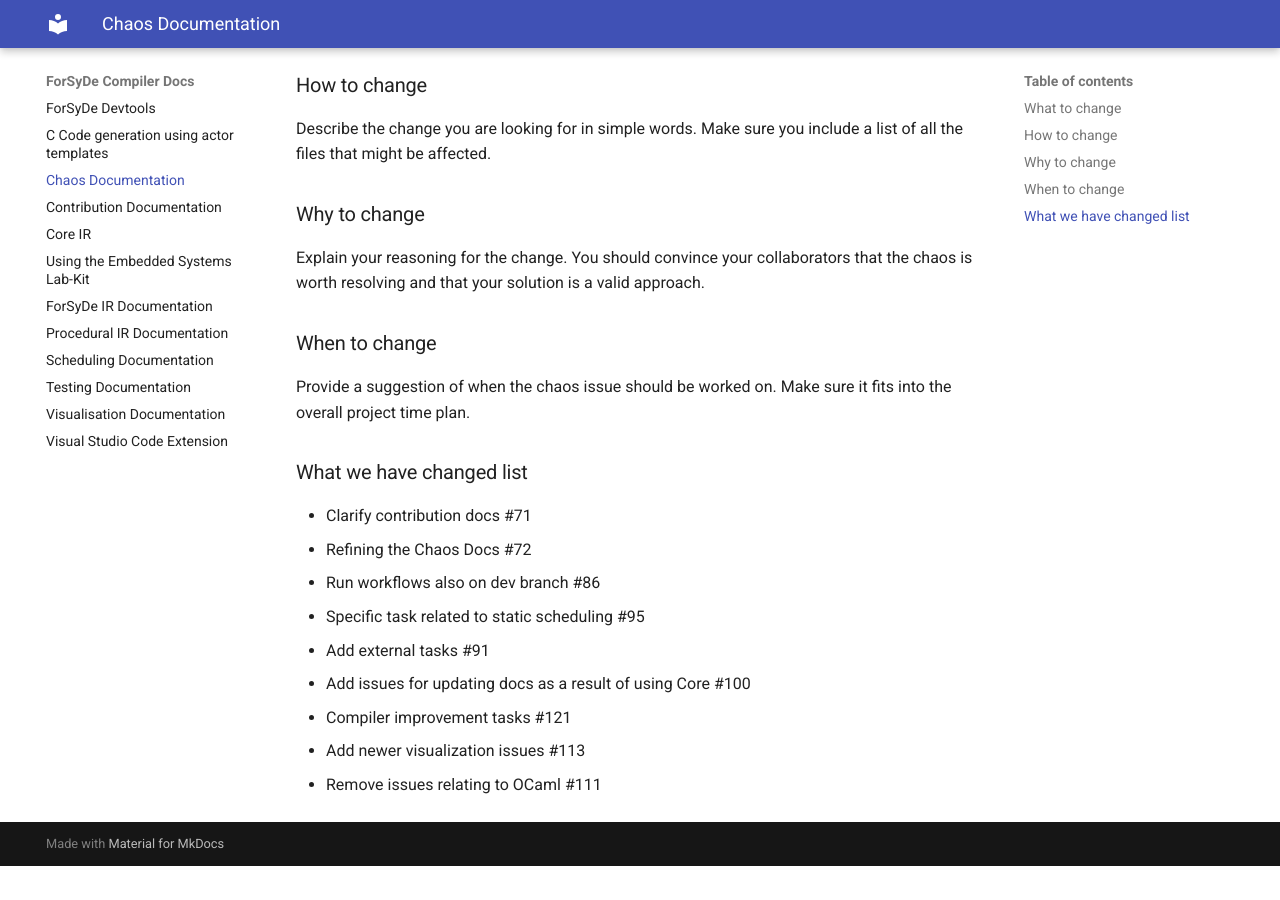
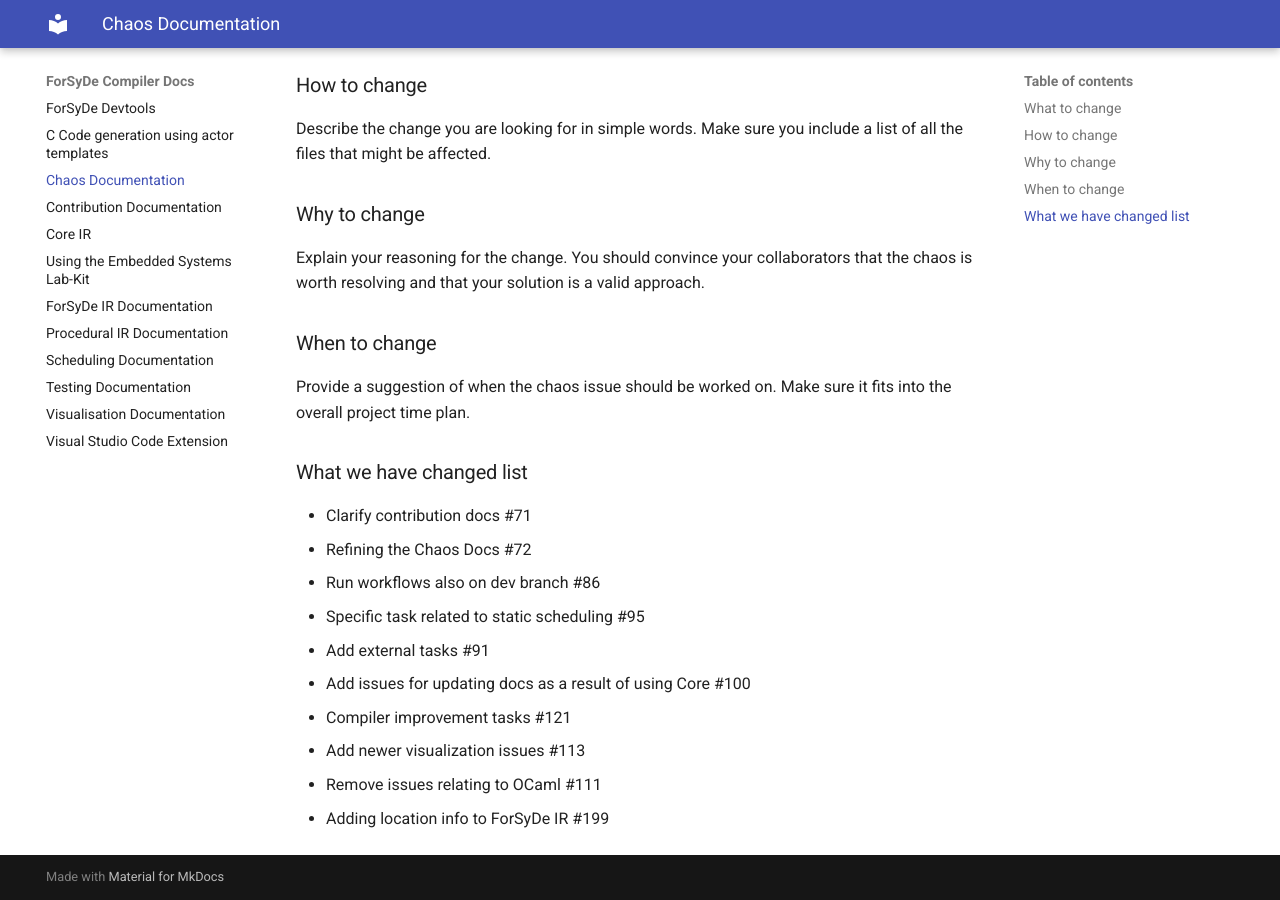
Before and after one commit to sthaeron/forsyde-devtools, an MkDocs documentation site: the page built from docs/chaos.md, in a window 1280 px wide and 900 px high, scrolled down 719 px. Built offline with MkDocs 1.6.1 and Material for MkDocs 9.7.7, drawn with Linux system fonts in a browser that asks for light colours; before the commit the page ends 1585 px from its top, so only the background shows below that.

Commit message:
chaos: update resolved

```diff
--- a/docs/chaos.md
+++ b/docs/chaos.md
@@ -33,3 +33,4 @@ Provide a suggestion of when the chaos issue should be worked on. Make sure it f
 - Compiler improvement tasks #121
 - Add newer visualization issues #113
 - Remove issues relating to OCaml #111
+- Adding location info to ForSyDe IR #199
```
